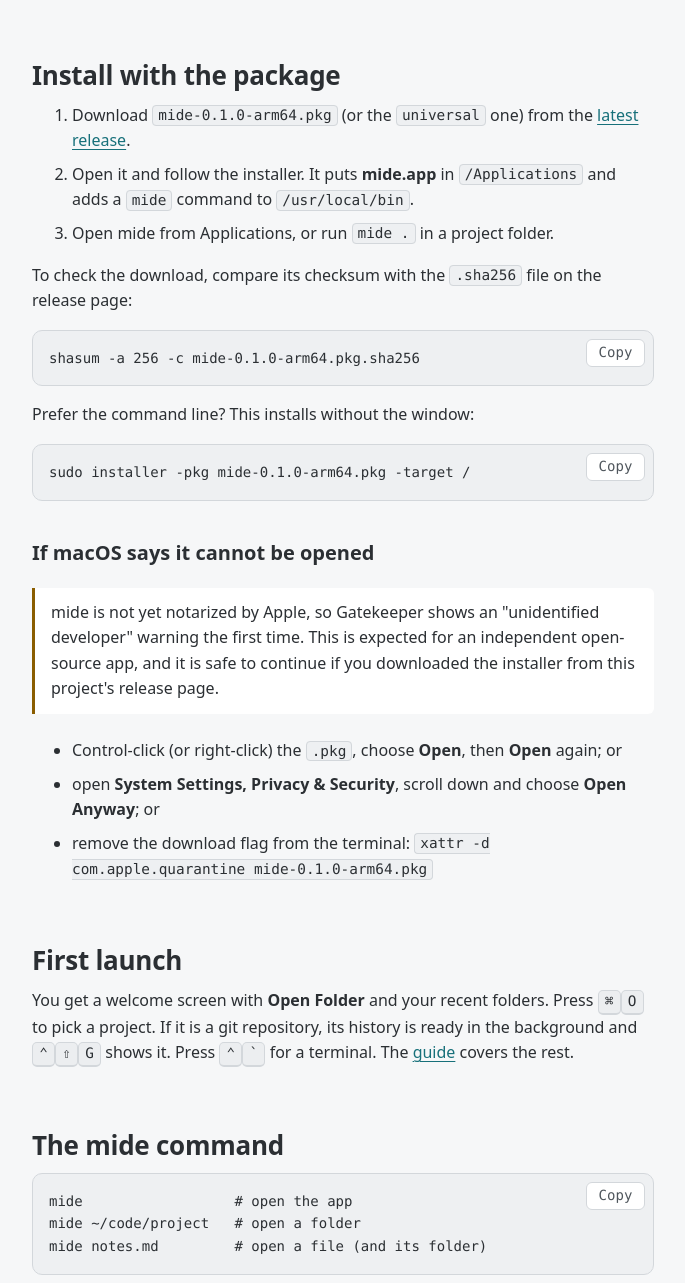
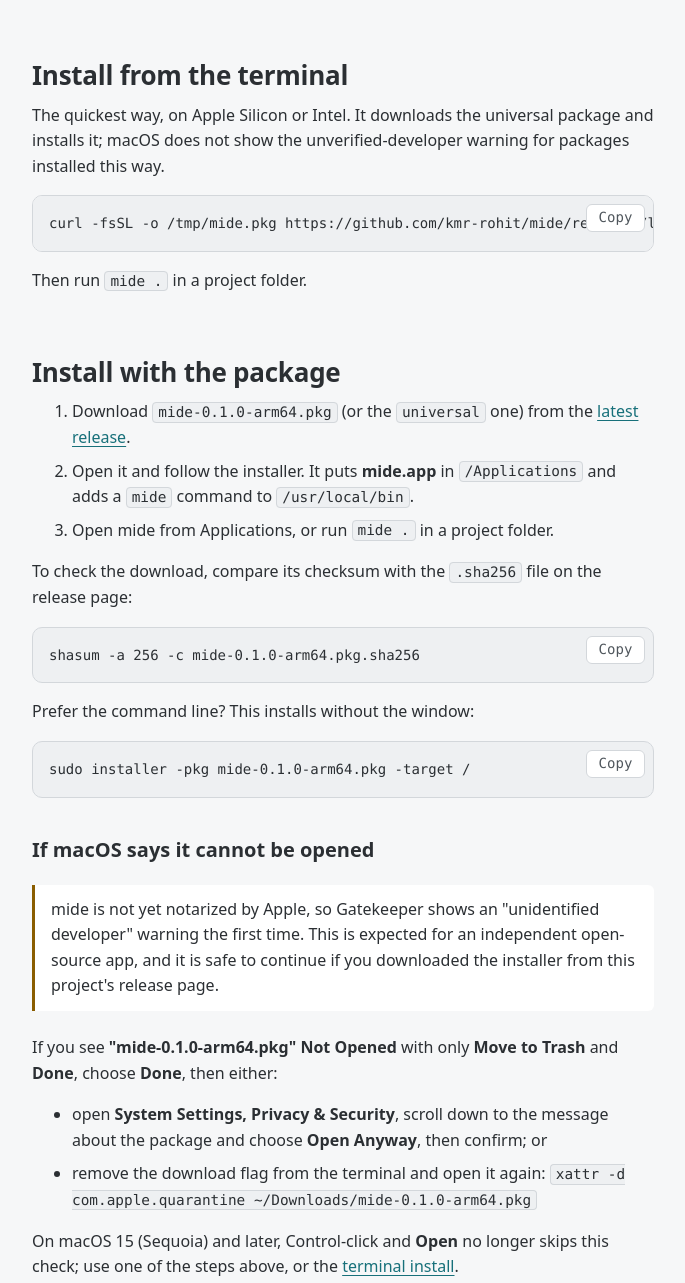
Before and after one commit to kmr-rohit/mide, a plain HTML site: page docs/install.html in a window 1280 px wide. Shown: the part 472-1755 px from the top of the page, without its empty margins (336-1021 px from the left). Drawn offline with Linux system fonts and the light colour scheme.

Commit message:
Add a one-line terminal install and fix Gatekeeper steps
Control-click and Open no longer bypasses Gatekeeper on macOS 15+, so point
people to Open Anyway, and offer a curl + installer command that avoids the
quarantine prompt entirely.

Co-authored-by: Copilot <223556219+Copilot@users.noreply.github.com>

```diff
--- a/docs/install.html
+++ b/docs/install.html
@@ -36,7 +36,7 @@
   </div>
 </header>
 <main id="main">
-<div class="wrap page"><aside class="toc" aria-label="On this page"><p class="toc-title">On this page</p><ul><li><a href="#requirements">Requirements</a></li><li><a href="#install-with-the-package">Install with the package</a></li><li><a href="#first-launch">First launch</a></li><li><a href="#the-mide-command">The mide command</a></li><li><a href="#build-from-source">Build from source</a></li><li><a href="#update">Update</a></li><li><a href="#uninstall">Uninstall</a></li></ul></aside><article class="prose"><h1>Install mide</h1>
+<div class="wrap page"><aside class="toc" aria-label="On this page"><p class="toc-title">On this page</p><ul><li><a href="#requirements">Requirements</a></li><li><a href="#install-from-the-terminal">Install from the terminal</a></li><li><a href="#install-with-the-package">Install with the package</a></li><li><a href="#first-launch">First launch</a></li><li><a href="#the-mide-command">The mide command</a></li><li><a href="#build-from-source">Build from source</a></li><li><a href="#update">Update</a></li><li><a href="#uninstall">Uninstall</a></li></ul></aside><article class="prose"><h1>Install mide</h1>
 <p class="lead">A macOS installer, or build it yourself in a few commands.</p>
 
 <h2 id="requirements">Requirements</h2>
@@ -45,6 +45,11 @@
   <li>Apple Silicon for the <code>arm64</code> package. For an Intel Mac, use the <code>universal</code> package if the release lists one, or build from source.</li>
   <li><code>git</code> on your PATH for the git window (it comes with the Xcode command line tools).</li>
 </ul>
+
+<h2 id="install-from-the-terminal">Install from the terminal</h2>
+<p>The quickest way, on Apple Silicon or Intel. It downloads the universal package and installs it; macOS does not show the unverified-developer warning for packages installed this way.</p>
+<pre><code>curl -fsSL -o /tmp/mide.pkg https://github.com/kmr-rohit/mide/releases/latest/download/mide-0.1.0-universal.pkg && sudo installer -pkg /tmp/mide.pkg -target /</code></pre>
+<p>Then run <code>mide .</code> in a project folder.</p>
 
 <h2 id="install-with-the-package">Install with the package</h2>
 <ol>
@@ -61,11 +66,12 @@
 <div class="callout">
   <p>mide is not yet notarized by Apple, so Gatekeeper shows an "unidentified developer" warning the first time. This is expected for an independent open-source app, and it is safe to continue if you downloaded the installer from this project's release page.</p>
 </div>
+<p>If you see <strong>"mide-0.1.0-arm64.pkg" Not Opened</strong> with only <strong>Move to Trash</strong> and <strong>Done</strong>, choose <strong>Done</strong>, then either:</p>
 <ul>
-  <li>Control-click (or right-click) the <code>.pkg</code>, choose <strong>Open</strong>, then <strong>Open</strong> again; or</li>
-  <li>open <strong>System Settings, Privacy &amp; Security</strong>, scroll down and choose <strong>Open Anyway</strong>; or</li>
-  <li>remove the download flag from the terminal: <code>xattr -d com.apple.quarantine mide-0.1.0-arm64.pkg</code></li>
+  <li>open <strong>System Settings, Privacy &amp; Security</strong>, scroll down to the message about the package and choose <strong>Open Anyway</strong>, then confirm; or</li>
+  <li>remove the download flag from the terminal and open it again: <code>xattr -d com.apple.quarantine ~/Downloads/mide-0.1.0-arm64.pkg</code></li>
 </ul>
+<p>On macOS 15 (Sequoia) and later, Control-click and <strong>Open</strong> no longer skips this check; use one of the steps above, or the <a href="#install-from-the-terminal">terminal install</a>.</p>
 
 <h2 id="first-launch">First launch</h2>
 <p>You get a welcome screen with <strong>Open Folder</strong> and your recent folders. Press <kbd>⌘</kbd><kbd>O</kbd> to pick a project. If it is a git repository, its history is ready in the background and <kbd>⌃</kbd><kbd>⇧</kbd><kbd>G</kbd> shows it. Press <kbd>⌃</kbd><kbd>`</kbd> for a terminal. The <a href="guide.html">guide</a> covers the rest.</p>
```
Also changed, not shown: docs/index.html (+2 -1 lines), site-src/pages/index.html (+2 -1 lines), site-src/pages/install.html (+9 -3 lines), 1 other file.
